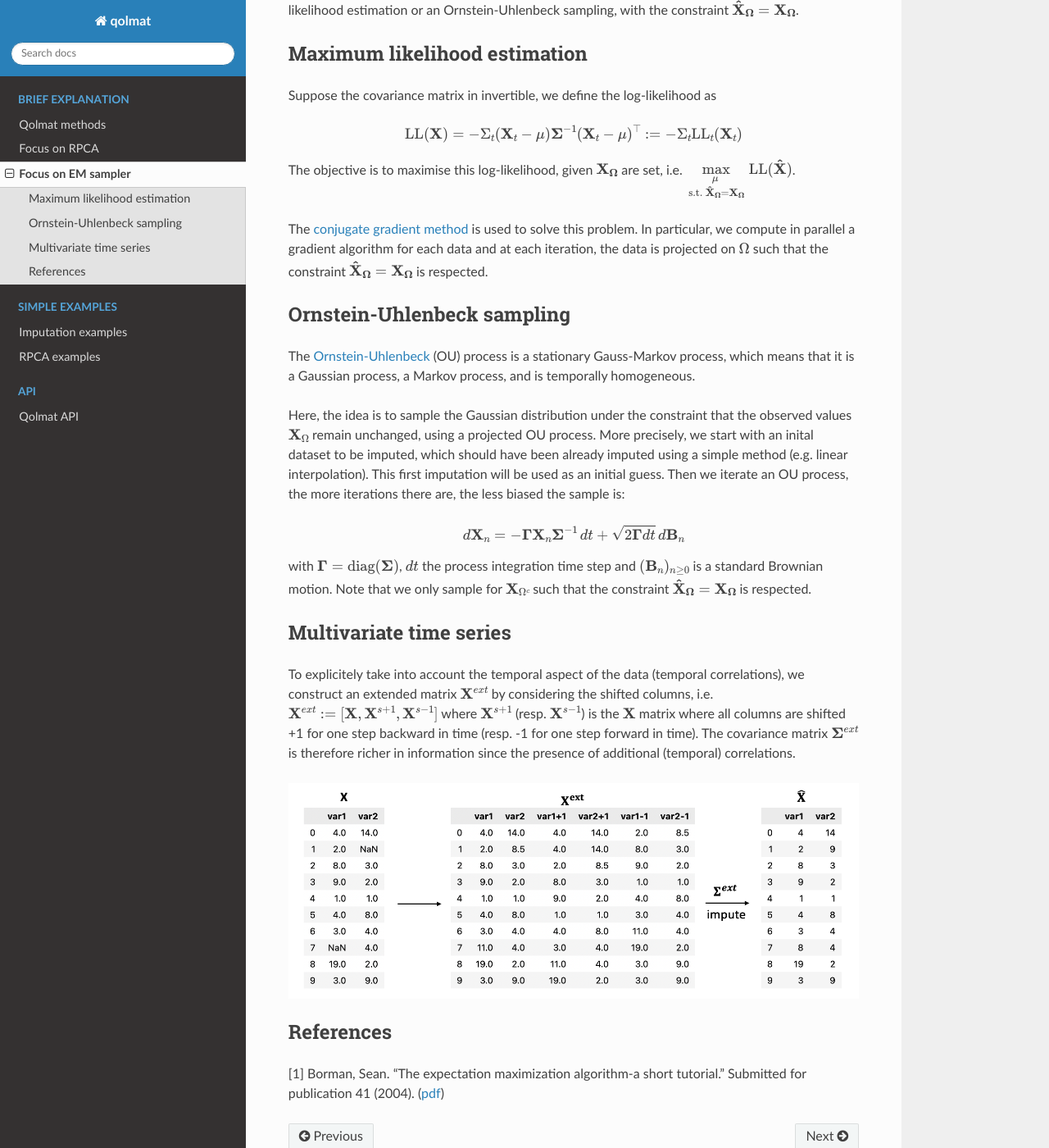
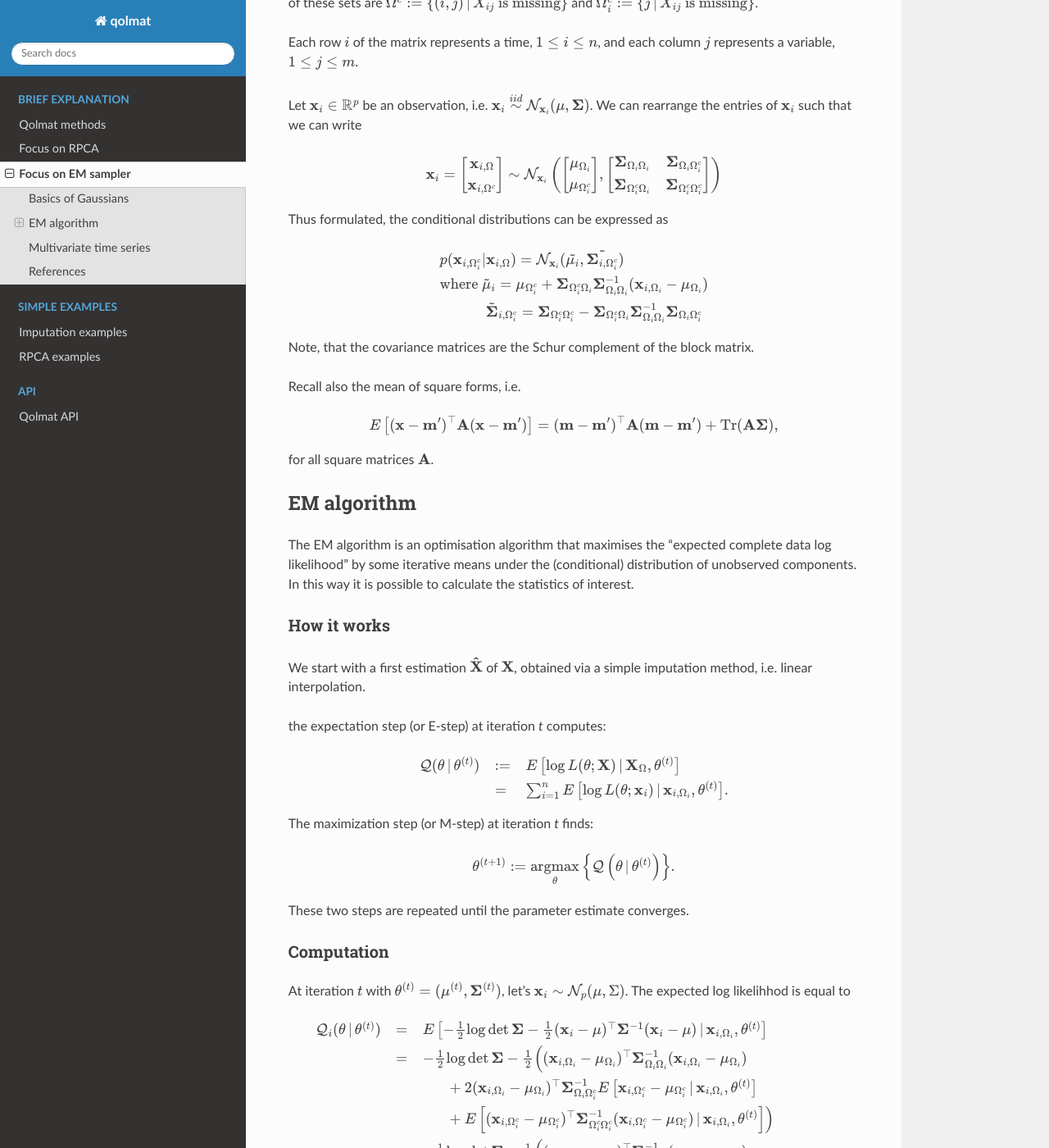
Before and after one commit to scikit-learn-contrib/qolmat, a Sphinx documentation site: the page built from docs/EM_sampler.rst, in a window 1280 px wide and 1400 px high, scrolled down 459 px. Shown: the whole window at 82% size. Built offline with Sphinx 7.4.7 and the Read the Docs theme 2.0.0, drawn with Linux system fonts in a browser that asks for light colours; some of the changed text lies outside the part shown.

Commit message:
ENH: EM algorithm

```diff
--- a/docs/EM_sampler.rst
+++ b/docs/EM_sampler.rst
@@ -2,64 +2,209 @@ Focus on EM sampler
 ===================
 
 This method allows the imputation of missing values in multivariate data using a multivariate Gaussian model
-via EM (expectation-maximisation) sampling or argmax.
+via EM algorithm.
 
-We assume the data :math:`\mathbf{X} \in \mathbb{R}^{n \times m}` follows a
-multivariate Gaussian distribution :math:`\mathcal{N}(\mathbf{\mu}, \mathbf{\Sigma})`.
-Each row :math:`t` of the matrix represents a time, :math:`1 \leq  t \leq n`,
-and each column :math:`i`represents a variable, :math:`1 \leq  i \leq m`.
-The mean is denoted by :math:`\mathbf{\mu}` and the covariance matrix by :math:`\mathbf{\Sigma}`.
-The superscript :math:`^{-1}` stands for the inverse while :math:`^\top` is for the transpose of a matrix.
-We note :math:`\Omega` the set of observed values.
+Basics of Gaussians
+******************
 
-This is an iterative method.
-We start with a first estimation :math:`\mathbf{\hat{X}}` of :math:`\mathbf{X}`, obtained via a simple
-imputation method, i.e. linear interpolation.
-At each iteration (the number of iterations is set by the user):
-1) We compute :math:`\mathbf{\mu}_{\mathbf{\hat{X}}}` and :math:`\mathbf{\Sigma}_\mathbf{\hat{X}}`;
-2) The estimated matrix :math:`\mathbf{\hat{X}}` is updated via the maximum likelihood estimation or an Ornstein-Uhlenbeck sampling,
-with the constraint :math:`\mathbf{\hat{X}_{\Omega}} = \mathbf{X_{\Omega}}`.
-
-
-
-Maximum likelihood estimation
-*****************************
-Suppose the covariance matrix in invertible, we define the log-likelihood as
+We assume the data :math:`\mathbf{X} \in \mathbb{R}^{n \times p}` follows a
+multivariate Gaussian distribution :math:`\mathcal{N}(\mathbf{m}, \mathbf{\Sigma})`.
+Hence, the density of :math:`\mathbf{x}` is given by
 
 .. math::
 
-    \text{LL}(\mathbf{X}) = - \Sigma_t (\mathbf{X}_t -  \mathbf{\mu}) \mathbf{\Sigma}^{-1}
-    (\mathbf{X}_t -  \mathbf{\mu})^\top
-    := - \Sigma_t \text{LL}_t (\mathbf{X}_t)
+   p(\mathbf{x}) = \frac{1}{\sqrt{\det (2 \pi \mathbf{\Sigma})}} \exp \left[-\frac{1}{2} (\mathbf{x} - \mathbf{m})^\top \mathbf{\Sigma}^{-1}  (\mathbf{x} - \mathbf{m}) \right]
 
-The objective is to maximise this log-likelihood, given :math:`\mathbf{X_{\Omega}}` are set, i.e.
-:math:`\max \limits_{\substack{ \mathbf{\mu} \\ \text{ s.t. } \mathbf{\hat{X}_{\Omega}} = \mathbf{X_{\Omega}} }} \text{LL}(\mathbf{\hat{X}})`.
-
-The `conjugate gradient method <https://en.wikipedia.org/wiki/Conjugate_gradient_method#:~:text=In%20mathematics,%20the%20conjugate%20gradient,whose%20matrix%20is%20positive-definite.>`__ is used to solve this problem.
-In particular, we compute in parallel a gradient algorithm for each data and at each iteration,
-the data is projected on :math:`\Omega` such that the constraint :math:`\mathbf{\hat{X}_{\Omega}} = \mathbf{X_{\Omega}}` is respected.
+We define :math:`\Omega := \{ (i,j) \, | \, X_{ij} \text{ is observed} \}`,
+and :math:`\Omega_i := \{ j \, | \, X_{ij} \text{ is observed} \}`.
+The complementary of these sets are :math:`\Omega^c := \{ (i,j) \, | \, X_{ij} \text{ is missing} \}`
+and :math:`\Omega_i^c := \{ j \, | \, X_{ij} \text{ is missing} \}`.
 
 
+Each row :math:`i` of the matrix represents a time, :math:`1 \leq  i \leq n`,
+and each column :math:`j` represents a variable, :math:`1 \leq  j \leq m`.
 
-Ornstein-Uhlenbeck sampling
-***************************
-The `Ornstein-Uhlenbeck <https://en.wikipedia.org/wiki/Ornstein%E2%80%93Uhlenbeck_process#:~:text=The%20Ornstein%E2%80%93Uhlenbeck%20process%20is%20a%20stationary%20Gauss%E2%80%93Markov%20process,the%20space%20and%20time%20variables.>`__ (OU) process is a stationary Gauss-Markov process, which means that it is a Gaussian process,
-a Markov process, and is temporally homogeneous.
-
-Here, the idea is to sample the Gaussian distribution under the constraint that the observed values :math:`\mathbf{X}_{\Omega}`
-remain unchanged, using a projected OU process.
-More precisely, we start with an inital dataset to be imputed, which should have been already imputed using a
-simple method (e.g. linear interpolation). This first imputation will be used as an initial guess.
-Then we iterate an OU process, the more iterations there are, the less biased the sample is:
+Let :math:`\mathbf{x}_i \in \mathbb{R}^p` be an observation, i.e. :math:`\mathbf{x}_i \overset{iid}{\sim} \mathcal{N}_{\mathbf{x}_i}(\mu, \mathbf{\Sigma})`.
+We can rearrange the entries of :math:`\mathbf{x}_i` such that we can write
 
 .. math::
 
-    d\mathbf{X}_n = - \mathbf{\Gamma} \mathbf{X}_n \mathbf{\Sigma}^{-1} \,dt + \sqrt{2 \mathbf{\Gamma} dt} \, d\mathbf{B}_n
+    \mathbf{x}_i =
+        \begin{bmatrix}
+            \mathbf{x}_{i, \Omega} \\
+            \mathbf{x}_{i, \Omega^c}
+        \end{bmatrix}
+        \sim
+        \mathcal{N}_{\mathbf{x}_i}
+        \left(
+            \begin{bmatrix}
+                \mathbf{\mu}_{\Omega_i} \\
+                \mathbf{\mu}_{\Omega^c_i}
+            \end{bmatrix},
+            \begin{bmatrix}
+                \mathbf{\Sigma}_{\Omega_i \Omega_i} & \mathbf{\Sigma}_{\Omega_i \Omega^c_i} \\
+                \mathbf{\Sigma}_{\Omega^c_i \Omega_i} & \mathbf{\Sigma}_{\Omega^c_i \Omega^c_i}
+            \end{bmatrix}
+        \right)
 
-with :math:`\mathbf{\Gamma} = \text{diag}(\mathbf{\Sigma})`, :math:`dt` the process integration time step
-and :math:`(\mathbf{B}_n)_{n\geq 0}` is a standard Brownian motion.
-Note that we only sample for :math:`\mathbf{X}_{\Omega^c}` such that the constraint
-:math:`\mathbf{\hat{X}_{\Omega}} = \mathbf{X_{\Omega}}` is respected.
+Thus formulated, the conditional distributions can be expressed as
+
+.. math::
+
+    \begin{array}{l}
+        p(\mathbf{x}_{i, \Omega^c_i} | \mathbf{x}_{i, \Omega})
+            = \mathcal{N}_{\mathbf{x}_i}(\tilde{\mu_i}, \tilde{\mathbf{\Sigma}_{i,\Omega_i^c}}) \\
+        \text{where } \tilde{\mu}_i =
+            \mu_{\Omega^c_i} + \mathbf{\Sigma}_{\Omega^c_i \Omega_i} \mathbf{\Sigma}^{-1}_{\Omega_i \Omega_i} (\mathbf{x}_{i, \Omega_i} - \mathbf{\mu}_{\Omega_i}) \\
+        \phantom{\text{ where }} \tilde{\mathbf{\Sigma}}_{i,\Omega_i^c} =
+            \mathbf{\Sigma}_{\Omega^c_i \Omega^c_i} - \mathbf{\Sigma}_{\Omega^c_i \Omega_i} \mathbf{\Sigma}^{-1}_{\Omega_i \Omega_i} \mathbf{\Sigma}_{\Omega_i \Omega^c_i}
+    \end{array}
+
+Note, that the covariance matrices are the Schur complement of the block matrix.
+
+
+Recall also the mean of square forms, i.e.
+
+.. math::
+    E \left[ (\mathbf{x} - \mathbf{m}')^\top \mathbf{A} (\mathbf{x} - \mathbf{m}') \right] = (\mathbf{m} - \mathbf{m}')^\top \mathbf{A} (\mathbf{m} - \mathbf{m}') + \text{Tr}(\mathbf{A}\mathbf{\Sigma}),
+
+for all square matrices :math:`\mathbf{A}`.
+
+EM algorithm
+************
+
+The EM algorithm is an optimisation algorithm that maximises the "expected complete data log likelihood" by some iterative
+means under the (conditional) distribution of unobserved components.
+In this way it is possible to calculate the statistics of interest.
+
+How it works
+------------
+
+We start with a first estimation :math:`\mathbf{\hat{X}}` of :math:`\mathbf{X}`, obtained via a simple
+imputation method, i.e. linear interpolation.
+
+the expectation step (or E-step) at iteration *t* computes:
+
+.. math::
+
+    \begin{array}{ll}
+        \mathcal{Q}(\theta \, | \, \theta^{(t)}) &:= &E \left[ \log L(\theta ; \mathbf{X}) \, | \, \mathbf{X}_{\Omega}, \theta^{(t)} \right] \\
+        & = & \sum_{i=1}^n E \left[ \log L(\theta ; \mathbf{x}_i) \, | \, \mathbf{x}_{i, \Omega_i}, \theta^{(t)} \right].
+    \end{array}
+
+The maximization step (or M-step) at iteration *t* finds:
+
+.. math::
+
+    \theta^{(t+1)} := \underset{\theta}{\mathrm{argmax}} \left\{ \mathcal{Q} \left( \theta \, | \, \theta^{(t)} \right) \right\}.
+
+These two steps are repeated until the parameter estimate converges.
+
+
+Computation
+-----------
+
+At iteration :math:`\textit{t}` with :math:`\theta^{(t)} = (\mu^{(t)}, \mathbf{\Sigma}^{(t)})`, let's
+:math:`\mathbf{x}_i \sim \mathcal{N}_p(\mu, \Sigma)`. The expected log likelihhod is equal to
+
+.. math::
+
+    \begin{array}{ll}
+        \mathcal{Q}_i(\theta \, | \, \theta^{(t)})
+        &=& E \left[ - \frac{1}{2} \log \det \mathbf{\Sigma} - \frac{1}{2} (\mathbf{x}_i - \mu)^\top \mathbf{\Sigma}^{-1} (\mathbf{x}_i - \mu) \, | \, \mathbf{x}_{i, \Omega_i}, \theta^{(t)} \right] \\
+        &=& - \frac{1}{2} \log \det \mathbf{\Sigma} - \frac{1}{2} \Big(
+                (\mathbf{x}_{i,\Omega_i} - \mu_{\Omega_i})^\top \mathbf{\Sigma}_{\Omega_i\Omega_i}^{-1} (\mathbf{x}_{i,\Omega_i} - \mu_{\Omega_i})
+                \\
+                && \phantom{- \frac{1}{2}}  +
+                2 (\mathbf{x}_{i,\Omega_i} - \mu_{\Omega_i})^\top \mathbf{\Sigma}_{\Omega_i\Omega^c_i}^{-1} E \left[ \mathbf{x}_{i,\Omega^c_i} - \mu_{\Omega^c_i} \, | \, \mathbf{x}_{i, \Omega_i}, \theta^{(t)} \right]
+                \\
+                && \phantom{- \frac{1}{2}}  +
+                E \left[ (\mathbf{x}_{i,\Omega^c_i} - \mu_{\Omega^c_i})^\top \mathbf{\Sigma}_{\Omega^c_i\Omega^c_i}^{-1} (\mathbf{x}_{i,\Omega^c_i} - \mu_{\Omega^c_i}) \, | \, \mathbf{x}_{i, \Omega_i}, \theta^{(t)} \right]
+                \Big) \\
+        &=& - \frac{1}{2} \log \det \mathbf{\Sigma}
+            - \frac{1}{2} \Big(
+                (\mathbf{x}_{i,\Omega_i} - \mu_{\Omega_i})^\top \mathbf{\Sigma}_{\Omega_i\Omega_i}^{-1} (\mathbf{x}_{i,\Omega_i} - \mu_{\Omega_i})
+                \\
+                && \phantom{- \frac{1}{2}}  +
+                2 (\mathbf{x}_{i,\Omega_i} - \mu_{\Omega_i})^\top \mathbf{\Sigma}_{\Omega_i\Omega^c_i}^{-1} (\tilde{\mu}_{i}^{(t)} - \mu_{\Omega^c_i})
+                \\
+                && \phantom{- \frac{1}{2}}  +
+                (\tilde{\mu}_{i}^{(t)} - \mu_{\Omega^c_i})^\top \mathbf{\Sigma}^{-1}_{\Omega_i^c\Omega_i^c} (\tilde{\mu}_{i}^{(t)} - \mu_{\Omega^c_i})
+                \\
+                && \phantom{- \frac{1}{2}}  +
+                \text{Tr} \left( \mathbf{\Sigma}^{-1}_{\Omega_i^c\Omega_i^c} \tilde{\mathbf{\Sigma}}_{i,\Omega_i^c}^{(t)} \right)
+            \Big) \\
+        &=& - \frac{1}{2} \log \det \mathbf{\Sigma}
+            - \frac{1}{2} \left[
+                (\hat{\mathbf{x}}_{i}^{(t)} - \mu)^\top \mathbf{\Sigma}^{-1} (\hat{\mathbf{x}}_{i}^{(t)} - \mu)
+                + \text{Tr} \left( \mathbf{\Sigma}^{-1}_{\Omega_i^c\Omega_i^c} \tilde{\mathbf{\Sigma}}_{i,\Omega_i^c}^{(t)} \right)
+            \right]
+    \end{array}
+
+where :math:`\hat{\mathbf{x}}_{i}^{(t)} = [\hat{x}_{i1}^{(t)}, ..., \hat{x}_{ip}^{(t)}]`
+is the data point such that :math:`\mathbf{x}_{i\Omega_i^c}^{(t)}` is replaced by :math:`\tilde{\mu}_{i}^{(t)}`.
+
+And finally, one has
+
+.. math::
+
+    \mathcal{Q}(\theta \, | \, \theta^{(t)})  = \sum_{i=1}^n \mathcal{Q}_i(\theta \, | \, \theta^{(t)})
+
+
+For the M-step, one has to find :math:`\theta` that maximises the previous expression. Since it is concave, it suffices
+to zeroing the derivatives.
+For the mean, one has
+
+.. math::
+
+    \begin{array}{l}
+        \nabla_{\mu} \mathcal{Q}(\theta \, | \, \theta^{(t)})
+        &= -\frac{1}{2} \sum_{i=1}^n \nabla_{\mu} (\hat{\mathbf{x}}_{i}^{(t)} - \mu)^\top \mathbf{\Sigma}^{-1} (\hat{\mathbf{x}}_{i}^{(t)} - \mu) \\
+        &= \mathbf{\Sigma}^{-1} \sum_{i=1}^n  (\hat{\mathbf{x}}_{i}^{(t)} - \mu) \\
+        &= 0.
+    \end{array}
+
+Therefore
+
+.. math::
+
+    \mu^{(t+1)} = \frac{1}{n} \sum_{i=1}^n \hat{\mathbf{x}}_{i}^{(t)}.
+
+For the variance, one has
+
+.. math::
+
+    \begin{array}{ll}
+        \nabla_{\Sigma^{-1}} \mathcal{Q}(\theta \, | \, \theta^{(t)})
+        &=& \frac{1}{2} \sum_{i=1}^n \nabla_{\Sigma^{-1}} \log \det \Sigma^{-1}
+            \\
+            && \phantom{\frac{1}{2}}
+            - \nabla_{\Sigma^{-1}} \text{Tr} \left( \mathbf{\Sigma}^{-1}_{\Omega_i^c\Omega_i^c} \tilde{\mathbf{\Sigma}}_i^{(t)} \right)
+            \\
+            && \phantom{\frac{1}{2}}
+            - \frac{1}{2} \sum_{i=1}^n \nabla_{\Sigma^{-1}} (\hat{\mathbf{x}}_{i}^{(t)} - \mu)^\top \mathbf{\Sigma}^{-1} (\hat{\mathbf{x}}_{i}^{(t)} - \mu) \\
+        &=& \frac{1}{2} \left[n \mathbf{\Sigma} - \sum_{i=1}^n \tilde{\mathbf{\Sigma}}_i^{(t)} \right]
+            - \frac{1}{2} \sum_{i=1}^n (\hat{\mathbf{x}}_{i}^{(t)} - \mu) (\hat{\mathbf{x}}_{i}^{(t)} - \mu)^\top \\
+        &=& 0
+    \end{array}
+
+where :math:`\tilde{\mathbf{\Sigma}}_i^{(t)}` is the :math:`p \times p` matrix having zero everywhere
+expect the :math:`\Omega_i^c\Omega_i^c` block replaced by :math:`\tilde{\mathbf{\Sigma}}_{i,\Omega_i^c}^{(t)}`.
+
+Therefore
+
+.. math::
+
+    \mathbf{\Sigma}^{(t+1)} = \frac{1}{n} \sum_{i=1}^n \left[ (\hat{\mathbf{x}}_{i}^{(t)} - \mu) (\hat{\mathbf{x}}_{i}^{(t)} - \mu)^\top + \tilde{\mathbf{\Sigma}}_i^{(t)} \right].
+
+We can test the convergence of the algorithm by checking some sort of metric between
+two consecutive estimates of the means or the covariances
+(it is assumed to converge since the sequences are Cauchy).
+
+Thus, at each iteration, the missing values are replaced either by their corresponding mean or by smapling from
+a multivarite normal distribution with fitted mean and variance.
+The resulting imputed data is the final imputed array, obtained at convergence.
+
 
 
 Multivariate time series
@@ -79,9 +224,9 @@ The covariance matrix :math:`\mathbf{\Sigma}^{ext}` is therefore richer in infor
 
 
 
-
-
 References
 **********
 [1] Borman, Sean. "The expectation maximization algorithm-a short tutorial." Submitted for publication 41 (2004).
 (`pdf <https://www.lri.fr/~sebag/COURS/EM_algorithm.pdf>`__)
+
+[2] https://joon3216.github.io/research_materials.html
```
Also changed, not shown: 8 other files.
